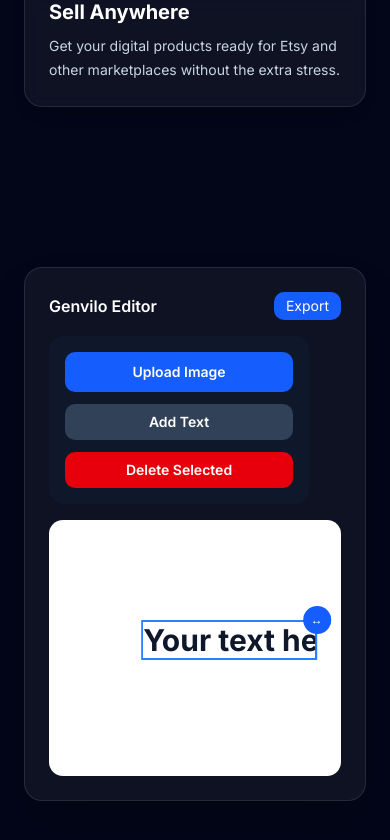
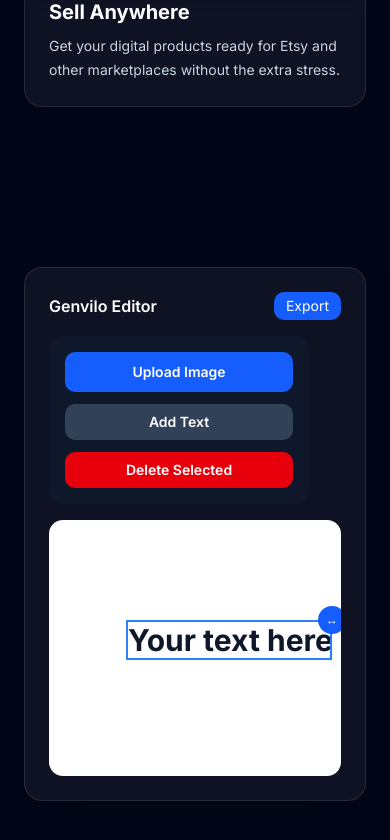
Before and after one commit to Stewey95/yourdesign, a Next.js app: page / in a window 390 px wide. Both pictures are taken after a click on the button "Add Text". Shown: the part 1214-2054 px from the top of the page. Built offline with nearby package versions, Linux system fonts and the light colour scheme.

Commit message:
Fix mobile text box width

```diff
--- a/components/EditorPreview.tsx
+++ b/components/EditorPreview.tsx
@@ -171,7 +171,7 @@
                   left: item.position.x,
                   top: item.position.y,
                   transform: "translate(-50%, -50%)",
-                  width: `${Math.max(item.value.length + 3, 6)}ch`,
+                  width: `${Math.max(item.value.length + 6, 12)}ch`,
                 }}
               >
                 <button
```
